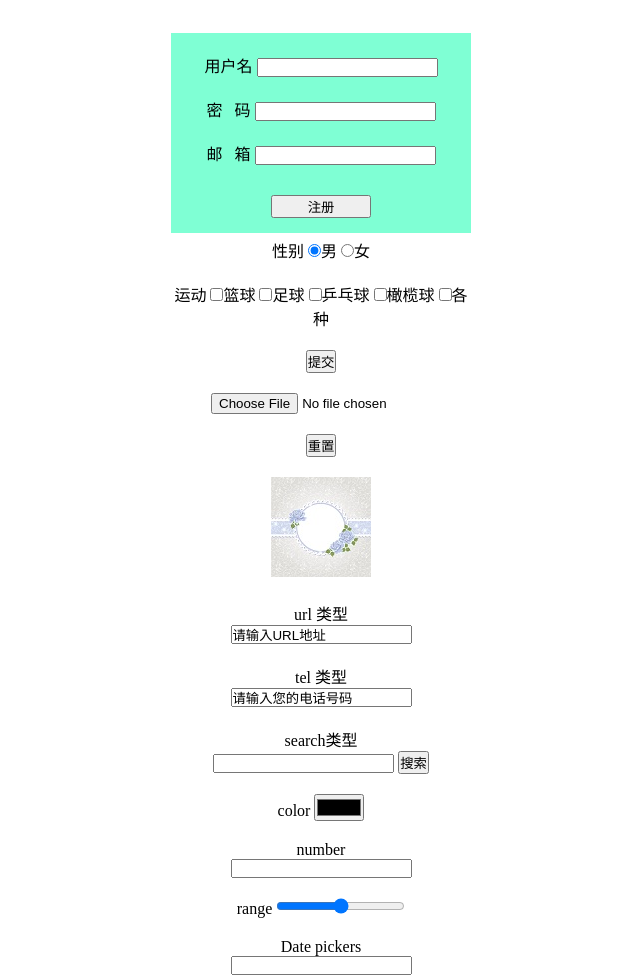
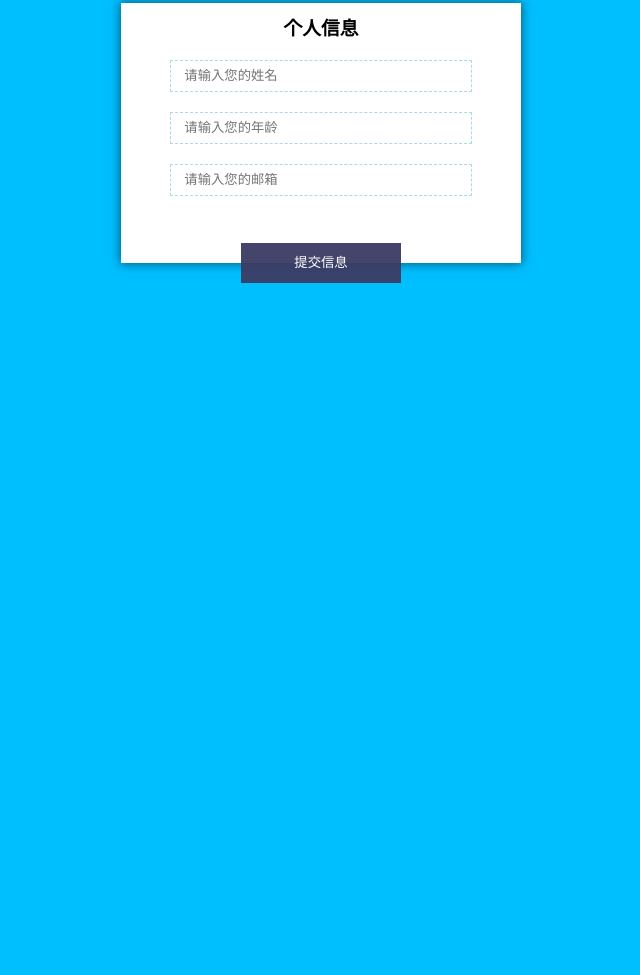
Before and after one commit to fengxiaozaici/fengxiaozaici.github.io, a plain HTML site: page biaodan/index.html in a window 1280 px wide. Shown: the part 267-1242 px from the top of the page, without its empty margins (319-959 px from the left). After the commit the page ends 800 px from the top, so only its background shows below. Drawn offline with Linux system fonts and the light colour scheme.

Commit message:
Add files via upload

```diff
--- a/biaodan/index.html
+++ b/biaodan/index.html
@@ -1,6 +1,3 @@
-<!--38-楼思宏 今天课程完成表单学习，其中有text  password  radio  checkbox  button  submit  reset  file   等，具体 代码如下
--->
-
 <!DOCTYPE html>
 <html>
 	<head>
@@ -8,110 +5,73 @@
 		<title></title>
 		<style type="text/css">
 		*{
-				margin: 0px;
-				padding: 0px;
-                box-sizing: border-box;
+			margin: 0;
+			padding: 0;
+			border: 0;
+		}
+		body{
+			background: deepskyblue;
+		}
+		h3{
+			text-align: center;
+			margin: 10px 0px;
 		}
 			form{
-			    width: 300px;
-			    height: 200px;
-			    background-color: aquamarine;
+				width: 400px;
+				height: 260px;
+				background: white;
+				/*border:1px solid;*/
+				position: absolute;
 				margin: auto;
-			    position: absolute;
+				right: 0;
 				left: 0;
-			    right: 0;
 				top: 0;
 				bottom: 0;
 				text-align: center;
+				box-shadow: 0px 0px 10px 1px rgba(0,0,0,.5);
+			}
+			input{
+				width: 75%;
+				height: 30px;
+				line-height: 30px;
+				margin: 10px 0px;
+				border: 1px dashed lightblue;
+				text-indent: 1em;
+		         transition: all 0.5s;
+			}
+			input[type="submit"]{
+				width: 40%;
+				height: 40px;
+				border: none;
+				text-indent: 0em;
+				position: absolute;
+				left: 30%;
+				right: 30%;
+				bottom: -30px;
+				background-color: rgba(60,60,100,.95);
+				color: white;
+				cursor: pointer;
+				transition: all 1s;
+			}
+			input:hover{
+				box-shadow: inset 0px 0px 6px 0px rgba(0,0,0,.5);
 			}
 
-			form div{
-				margin: 20px;
-			}
-
-			form input[type="submit"]
+			input[type="submit"]:hover
 			{
-				width: 100px;
-				margin-top:10px ;
+				background: black;
+				letter-spacing:10px
 			}
 
 		</style>
 	</head>
 	<body>
-		<form action="http:\\127.0.0.1/server.php" method="get">
-		    <div>
-		    	<label for="username">用户名</lable>
-		    	<input type="text" name="username" id="username" value="" />
-		    </div>
-		    <div>
-		    	<label for="pwd">密&nbsp;&nbsp;&nbsp;码</lable>
-		    	<input type="password" name="pwd" id="pwd" value="" />
-		    </div>
-		    <div>
-		    	<label for="e_mail">邮&nbsp;&nbsp;&nbsp;箱</lable>
-		    	<input type="email" name="e_mail" id="e_mail" value="" />
-		    </div>
-			<input type="submit" value="注册"/>
-			<div>
-				<label for="nan">性别</lable>
-		    <input type="radio" name="nan" checked="checked"/>男
-		    <input type="radio" name="nan" />女
-			</div>
-			 </div>
-			运动
-			<input type="checkbox"/>篮球
-			<input type="checkbox"/>足球
-			<input type="checkbox"/>乒乓球
-			<input type="checkbox"/>橄榄球
-			<input type="checkbox"/>各种
-			<div>
-		    <div>
-		    	<input type="button" value="提交"/>
-		    </div>
-		    <div>
-		    	<input type="file" name="name" id="name" value="hao" />
-		    </div>
-		    <div>
-		    	<input type="reset" value="重置" name="23" />
-		    </div>
-		    <div>
-		    	<input type="hidden" name="hidden" id="hidden" value="" />
-		    </div>
-		    <div>
-		    	<input type="image" name="tupand" id="tupand" value="提交" src="img/201995-120HG1030762.jpg" />
-		    </div>
-		     <div>
-		     	url 类型
-		    	<input type="url" name="r" id="r" value="请输入URL地址" />
-		    </div>
-
-		     <div>
-		     	tel 类型
-		    	<input type="tel" name="rr" id="rr" value="请输入您的电话号码" />
-		    </div>
-		    <div>
-		    	search类型
-		    	<input type="search" name="se" id="se" value="" />
-		    	<input type="button" value="搜索" name="se"/>
-		    </div>
-		    <div>
-		    	color
-		    	<input type="color" name="col" id="col" value="" />
-		    </div>
-		    <div>
-		    	number
-		    	<input type="number" name="num" id="num" value="" />
-		    </div>
-		    <div>
-		    	range
-		    	<input type="range" name="ran" id="ran" value="" />
-		    </div>
-		    <div >
-		    	Date pickers
-		    	<input type="date,month,week" name="datee" id="" value="" />
-
-		    </div>
+		<form action="#" method="post">
+			<h3>个人信息</h3>
+			<input type="text" id="name" placeholder="请输入您的姓名"/>
+			<input type="text" id="age" placeholder="请输入您的年龄"/>
+			<input type="text" id="mail" placeholder="请输入您的邮箱"/>
+			<input type="submit" value="提交信息"/>
 		</form>
-
 	</body>
 </html>
```
Lines whose indentation alone changed are shown as unchanged.
